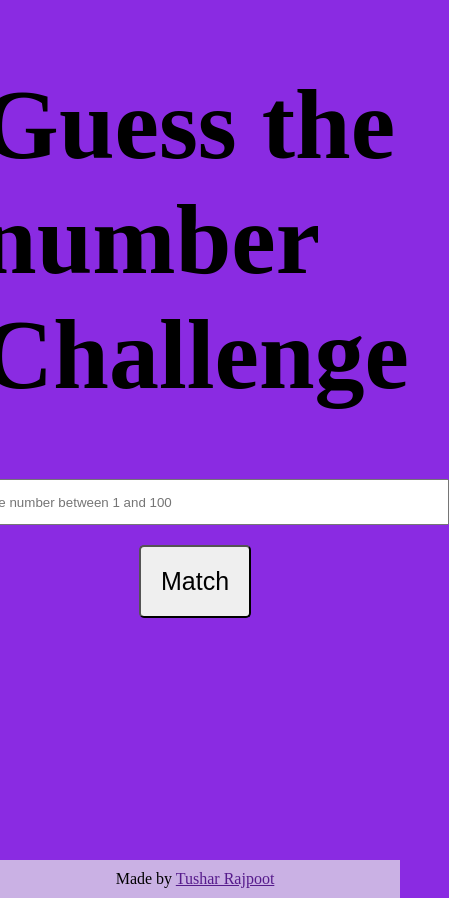
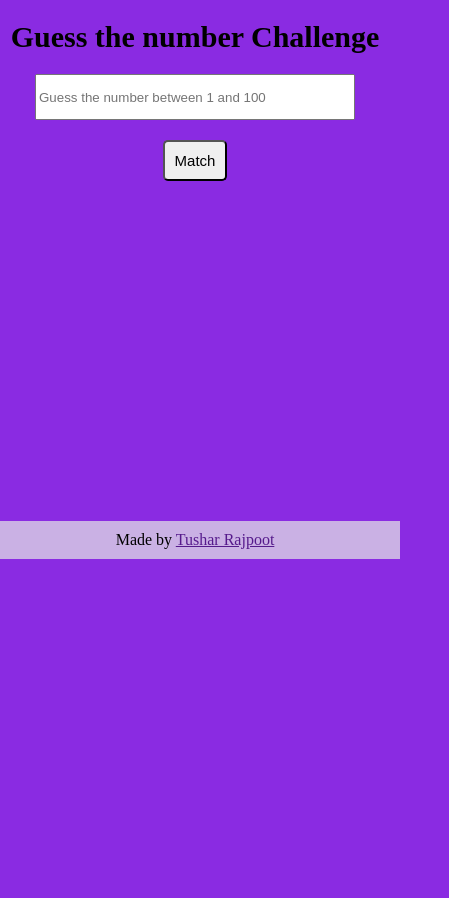
Before and after one commit to tush-tr/vanilla-js-projects, a plain HTML site: page guess-the-number/index.html in a window 390 px wide. Shown: the whole page, 449 px wide, since content can reach past the window. After the commit the page ends 844 px from the top, so only its background shows below. Drawn offline with Linux system fonts and the light colour scheme.

Commit message:
made responsive

```diff
--- a/guess-the-number/style.css
+++ b/guess-the-number/style.css
@@ -35,3 +35,24 @@ footer{
     text-align: center;
     padding: 10px;
 }
+@media (min-width: 200px) and (max-width: 600px){
+    h1{
+        width: 100%;
+        text-align: center;
+        font-size: 30px;
+    }
+    .in{
+        width: 100%;
+    }
+    input{
+        width: 80%;
+    }
+    button{
+        padding: 10px;
+        font-size: 15px;
+    }
+    footer{
+        margin-top: 320px;
+    }
+
+}
```
